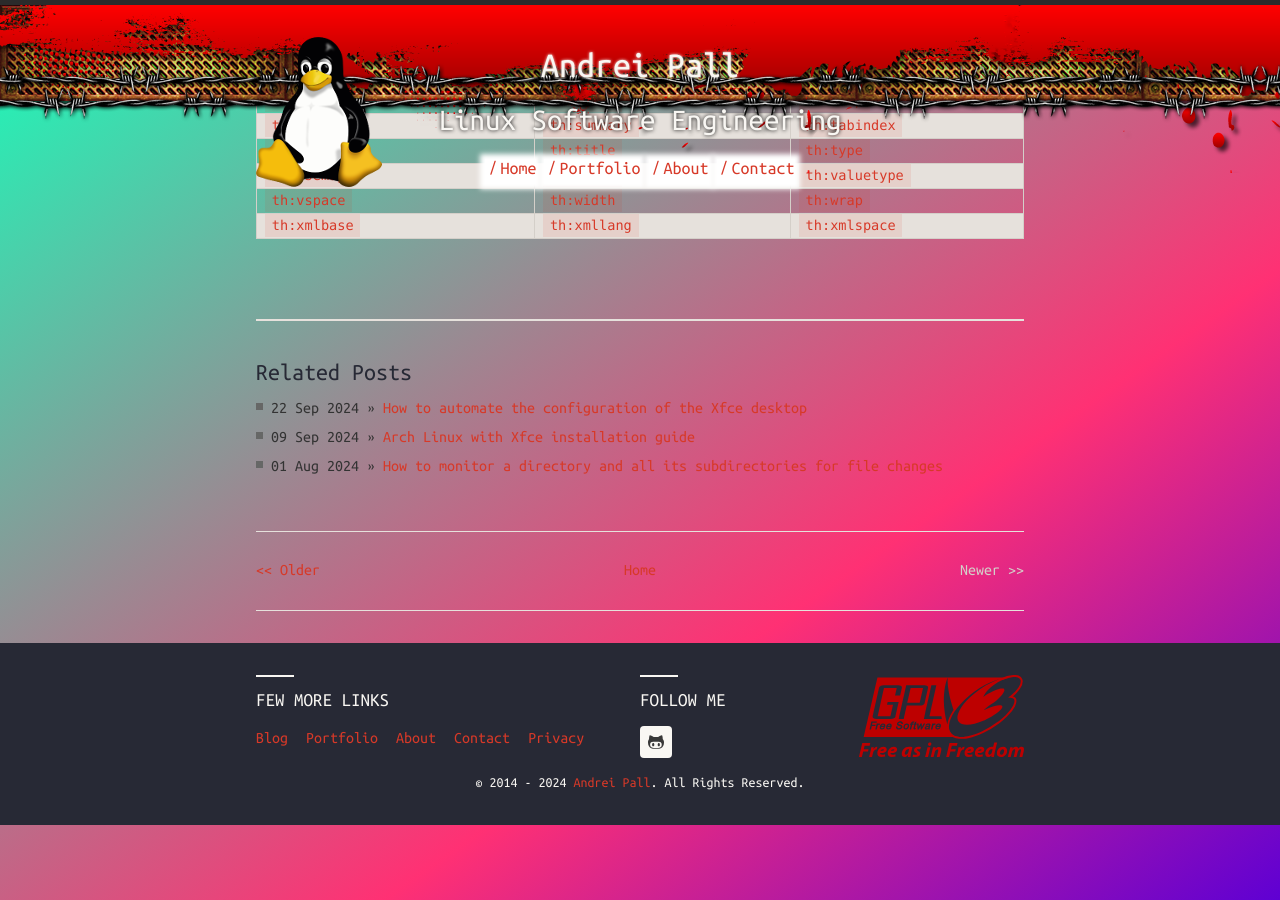
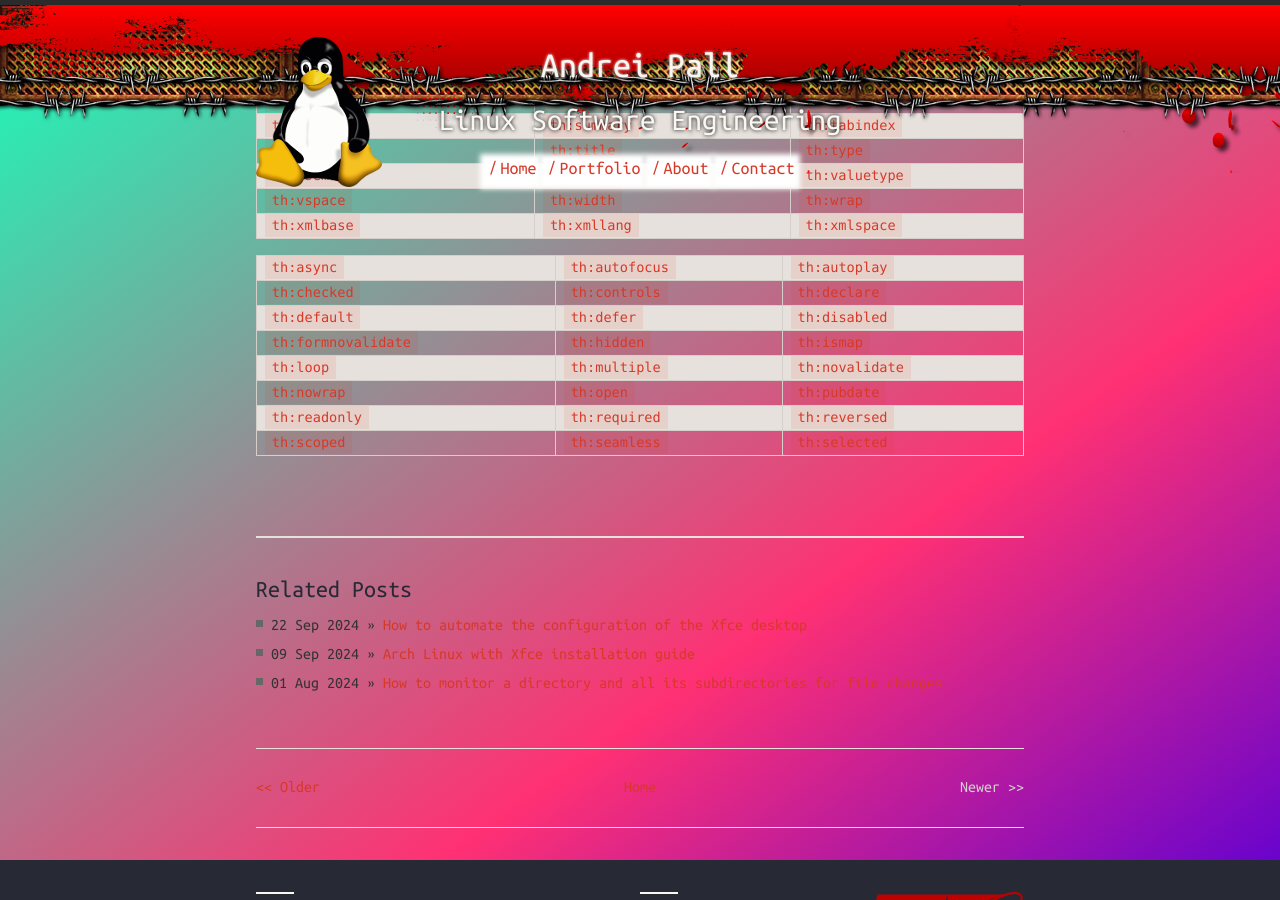
Before and after one commit to andreipall/andreipall.github.io, a Jekyll site: the page built from _posts/2024-10-21-list-of-thymeleaf-html5-attributes.markdown, in a window 1280 px wide and 900 px high, scrolled down 1678 px. Built offline with Jekyll 4.4.1, drawn with Linux system fonts in a browser that asks for light colours; comment, search, counter and statistics services are not loaded.

Commit message:
Update 2024-10-21-list-of-thymeleaf-html5-attributes.markdown

```diff
--- a/_posts/2024-10-21-list-of-thymeleaf-html5-attributes.markdown
+++ b/_posts/2024-10-21-list-of-thymeleaf-html5-attributes.markdown
@@ -308,3 +308,48 @@ excerpt: Thymeleaf has a lot of attributes each of them targeting a specific HTM
 </tr>
 </tbody>
 </table>
+
+<table>
+<tbody>
+<tr class="odd">
+<td style="text-align: left;"><code>th:async</code></td>
+<td style="text-align: left;"><code>th:autofocus</code></td>
+<td style="text-align: left;"><code>th:autoplay</code></td>
+</tr>
+<tr class="even">
+<td style="text-align: left;"><code>th:checked</code></td>
+<td style="text-align: left;"><code>th:controls</code></td>
+<td style="text-align: left;"><code>th:declare</code></td>
+</tr>
+<tr class="odd">
+<td style="text-align: left;"><code>th:default</code></td>
+<td style="text-align: left;"><code>th:defer</code></td>
+<td style="text-align: left;"><code>th:disabled</code></td>
+</tr>
+<tr class="even">
+<td style="text-align: left;"><code>th:formnovalidate</code></td>
+<td style="text-align: left;"><code>th:hidden</code></td>
+<td style="text-align: left;"><code>th:ismap</code></td>
+</tr>
+<tr class="odd">
+<td style="text-align: left;"><code>th:loop</code></td>
+<td style="text-align: left;"><code>th:multiple</code></td>
+<td style="text-align: left;"><code>th:novalidate</code></td>
+</tr>
+<tr class="even">
+<td style="text-align: left;"><code>th:nowrap</code></td>
+<td style="text-align: left;"><code>th:open</code></td>
+<td style="text-align: left;"><code>th:pubdate</code></td>
+</tr>
+<tr class="odd">
+<td style="text-align: left;"><code>th:readonly</code></td>
+<td style="text-align: left;"><code>th:required</code></td>
+<td style="text-align: left;"><code>th:reversed</code></td>
+</tr>
+<tr class="even">
+<td style="text-align: left;"><code>th:scoped</code></td>
+<td style="text-align: left;"><code>th:seamless</code></td>
+<td style="text-align: left;"><code>th:selected</code></td>
+</tr>
+</tbody>
+</table>
```
